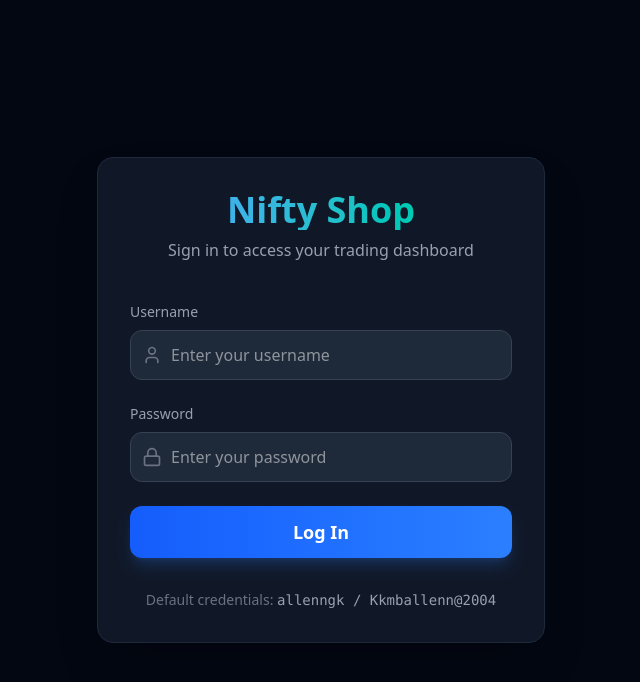
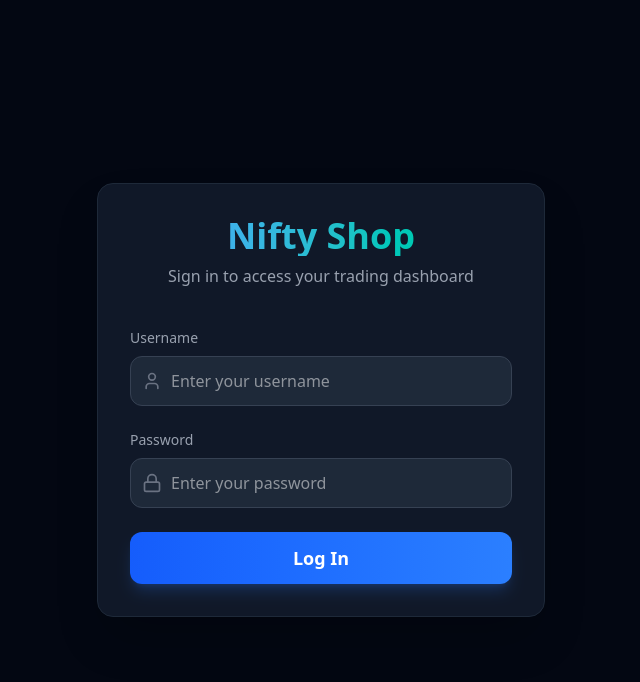
Before and after one commit to Iamagk/Trade_automation, a Next.js app in the folder dashboard/: page /login in a window 1280 px wide. Shown: the top 682 px of the page, without its empty margins (319-959 px from the left). Built offline with nearby package versions, Linux system fonts and the light colour scheme; no server answers.

Commit message:
UI: Remove default credentials from login page

```diff
--- a/dashboard/src/app/login/page.tsx
+++ b/dashboard/src/app/login/page.tsx
@@ -89,9 +89,7 @@ export default function LoginPage() {
                     </button>
                 </form>
 
-                <p className="text-center mt-8 text-sm text-gray-500">
-                    Default credentials: <span className="text-gray-400 font-mono">allenngk / Kkmballenn@2004</span>
-                </p>
+
             </div>
         </div>
     );
```
